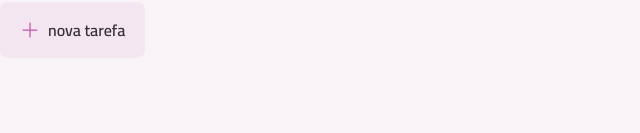
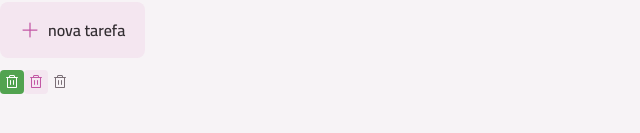
Before and after one commit to merico341/trilha-react-ToDoList, a React (Vite) app: page / in a window 1280 px wide. Shown: the part 207-340 px from the top of the page, without its empty margins (0-640 px from the left). Built offline with nearby package versions, Linux system fonts and the light colour scheme.

Commit message:
creating: React component 'buttonIcon'

```diff
--- a/src/App.tsx
+++ b/src/App.tsx
@@ -2,6 +2,7 @@
 import Icon from "./components/icon"
 import Badge from "./components/badge";
 import Button from "./components/button";
+import ButtonIcon from "./components/button-icon";
 import CheckIcon from "./assets/icons/Check.svg?react";
 import PensilIcon from "./assets/icons/Pencil.svg?react";
 import PlusIcon from "./assets/icons/Plus.svg?react";
@@ -41,6 +42,12 @@
       </div>
 
       <div><Button icon={PlusIcon}> nova tarefa</Button></div>
+
+      <div>
+        <ButtonIcon icon={TrashIcon}/>
+        <ButtonIcon icon={TrashIcon} variant={"secondary"}/>
+        <ButtonIcon icon={TrashIcon} variant={"tertiary"}/>
+      </div>
     </div>
   )
 }
--- /dev/null
+++ b/src/components/button-icon.tsx
@@ -0,0 +1,63 @@
+import React from "react";
+import { cva, type VariantProps } from "class-variance-authority";
+import Icon from "./icon";
+
+export const buttonIconVariants = cva(`
+    inline-flex items-center justify-center cursor-pointer transition group
+`, {
+    variants: {
+        variant: {
+            primary: "bg-green-base hover:bg-green-dark",
+            secondary: "bg-gray-200 hover:bg-pink-base",
+            tertiary: "bg-transparent hover:via-gray-200"
+        },
+        size: {
+            sm: "w-6 h-6 p-1 rounded"
+        },
+        disabled: {
+            true: "opacity-50"
+        }
+    },
+    defaultVariants: {
+        variant: "primary",
+        size: "sm",
+        disabled: false
+    }
+})
+
+export const buttonIconIconVariants = cva("transition", {
+    variants: {
+        variant: {
+            primary: "fill-white",
+            secondary: "fill-pink-base group-hover:fill-white",
+            tertiary: "fill-gray-300 group-hover:fill-gray-400"
+        },
+        size: {
+            sm: "h-4 w-4"
+        }
+    },
+    defaultVariants: {
+        variant: "primary",
+        size: "sm"
+    }
+})
+
+interface ButtonIconProps
+    extends Omit<React.ComponentProps<"button">, 'size' | 'disabled'>, VariantProps<typeof buttonIconVariants> {
+        icon: React.ComponentProps<typeof Icon>["svg"];
+}
+
+export default function ButtonIcon({
+    variant,
+    size,
+    disabled,
+    className,
+    icon,
+    ...props
+} : ButtonIconProps) {
+    return (
+        <button className={buttonIconVariants({ variant, size, disabled, className})} {...props}>
+            <Icon svg={icon} className={buttonIconIconVariants({ variant, size })}/>
+        </button>
+    )
+}
```
